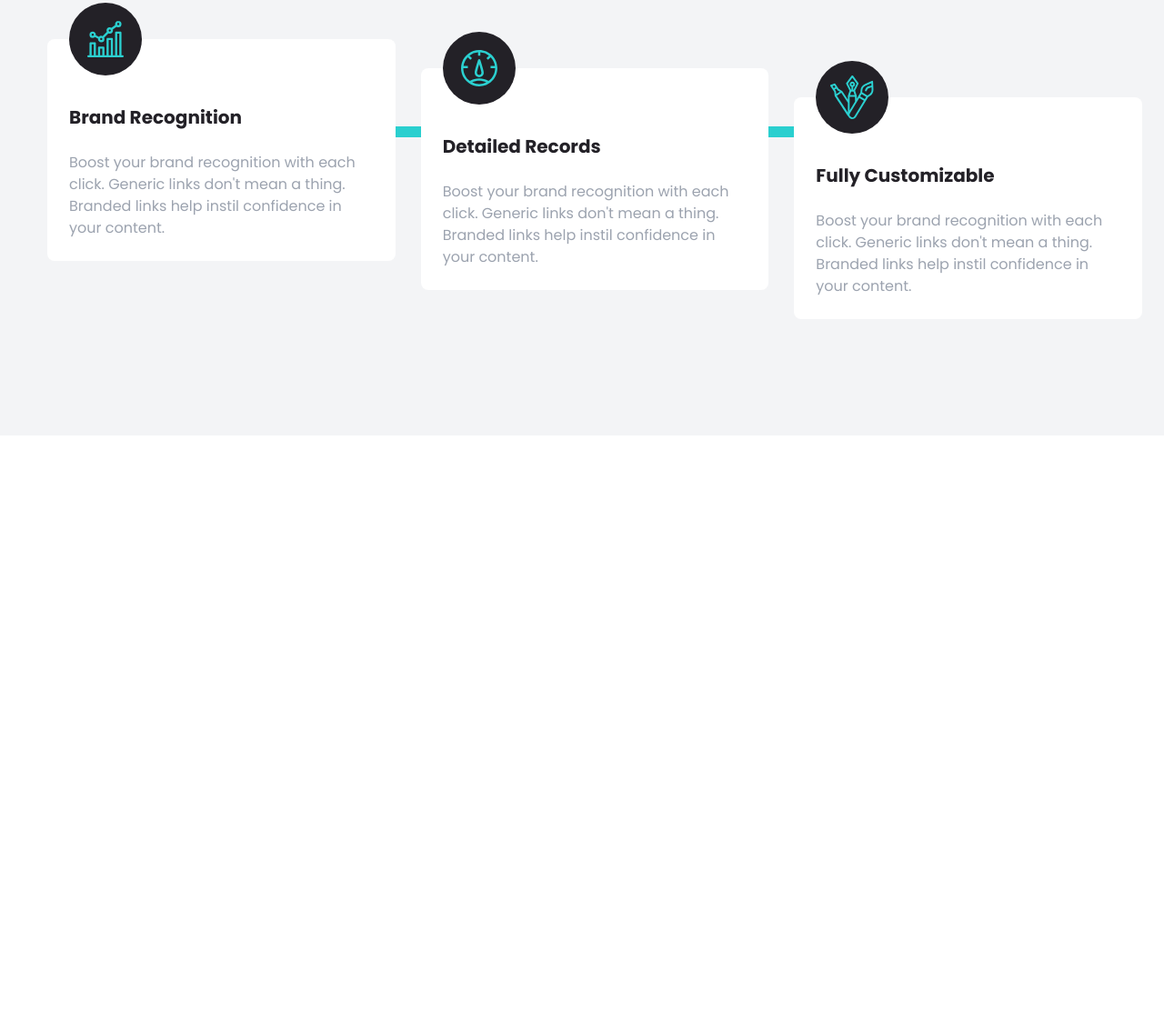
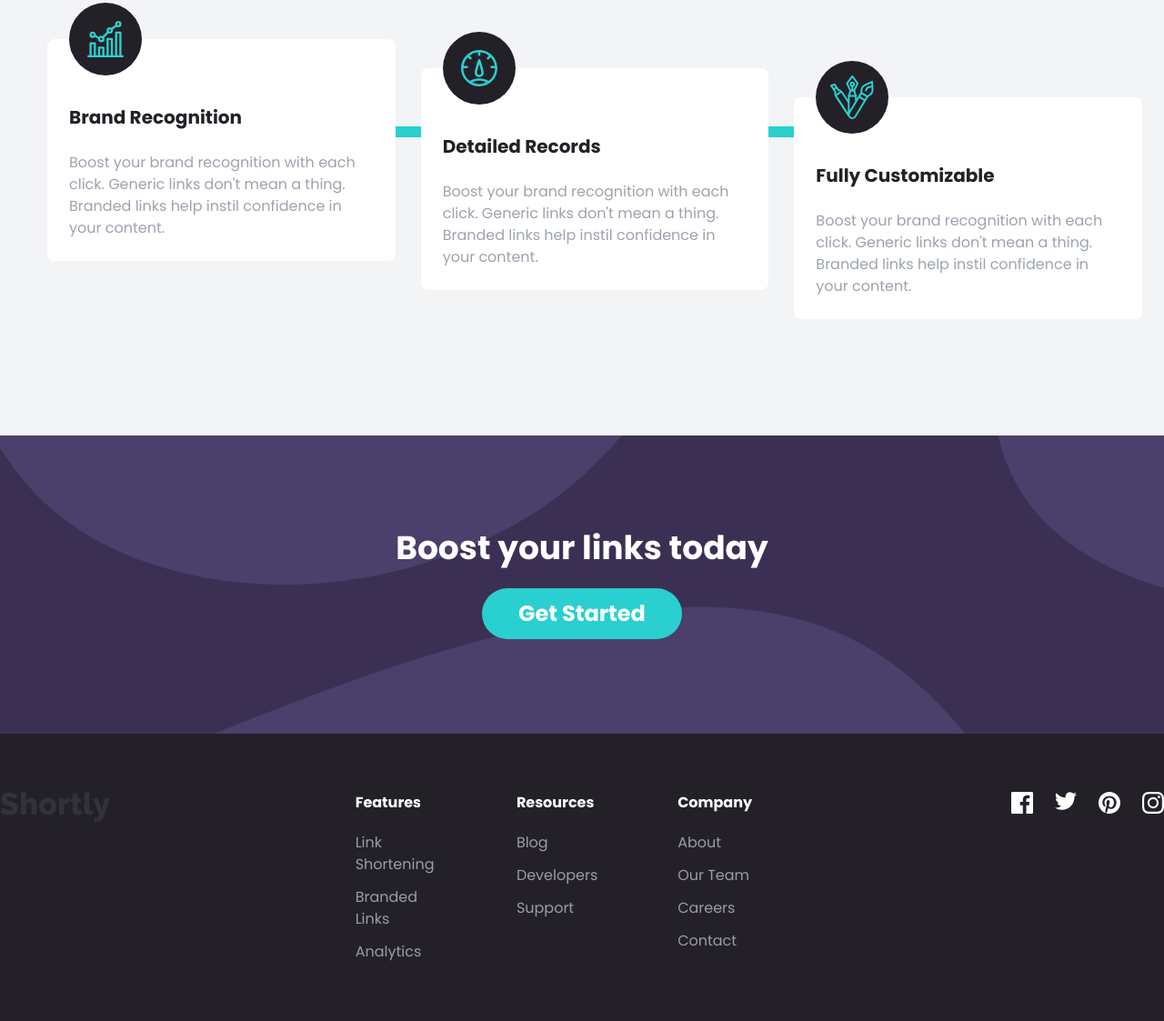
Before and after one commit to karmartir/shortly, a website: page index.html in a window 1280 px wide. Shown: the part 1471-2594 px from the top of the page at 91% size. Before the commit the page ends 1950 px from the top, so only its background shows below. Drawn offline with Linux system fonts and the light colour scheme.

Commit message:
CTA & Footer

```diff
--- a/index.html
+++ b/index.html
@@ -100,8 +100,7 @@
         >
           <input
             type="text"
-            class="flex-1 p-3 border-2 rounded-lg placeholder-cyan-500
-           focus:outline-none"
+            class="flex-1 p-3 border-2 rounded-lg placeholder-cyan-500 focus:outline-none"
             placeholder="Shorten a link here..."
             id="link-input"
           />
@@ -112,9 +111,10 @@
             Shorten It!
           </button>
           <!-- Error Message -->
-           <div id="err-msg" class="absolute left-7 bottom-3 text-red text-sm italic">
-
-           </div>
+          <div
+            id="err-msg"
+            class="absolute left-7 bottom-3 text-red text-sm italic"
+          ></div>
         </form>
         <!-- Link 1 -->
         <div
@@ -186,48 +186,177 @@
     </section>
     <!-- Feature Box Section -->
     <section id="features" class="pb-32 bg-gray-100">
-        <div class="relative container flex flex-col items-start px-6 mx-auto md:flex-row md:space-x-7">
+      <div
+        class="relative container flex flex-col items-start px-6 mx-auto md:flex-row md:space-x-7"
+      >
         <!-- Horizontal Line -->
-             <div class="hidden absolute top-24 w-10/12 left-16 h-3 bg-cyan md:block"></div>
+        <div
+          class="hidden absolute top-24 w-10/12 left-16 h-3 bg-cyan md:block"
+        ></div>
         <!-- Vertical Line -->
         <div class="absolute w-2 left-1/2 h-full -ml-1 bg-cyan md:hidden"></div>
         <!-- Box 1 -->
-             <div class="relative flex flex-col p-6 space-y-6 bg-white rounded-lg md:w-1/3">
+        <div
+          class="relative flex flex-col p-6 space-y-6 bg-white rounded-lg md:w-1/3"
+        >
           <!-- Image Positioning -->
           <div class="absolute -ml-10 left-1/2 -top-10 md:left-16">
             <!-- Image Container For Background & Center -->
-                     <div class="flex items-center justify-center w-20 h-20 p-4 rounded-full bg-veryDarkViolet">
+            <div
+              class="flex items-center justify-center w-20 h-20 p-4 rounded-full bg-veryDarkViolet"
+            >
               <img src="images/icon-brand-recognition.svg" alt="icon" />
             </div>
           </div>
-                 <h5 class="pt-6 text-xl font-bold text-center capitalize  text-veryDarkViolet md:text-left">Brand Recognition</h5>
-                 <p class="text-center text-gray-400 md:text-left">Boost your brand recognition with each click. Generic links don't mean a thing. Branded links help instil confidence in your content.</p>
+          <h5
+            class="pt-6 text-xl font-bold text-center capitalize text-veryDarkViolet md:text-left"
+          >
+            Brand Recognition
+          </h5>
+          <p class="text-center text-gray-400 md:text-left">
+            Boost your brand recognition with each click. Generic links don't
+            mean a thing. Branded links help instil confidence in your content.
+          </p>
         </div>
         <!-- Box 2 -->
-             <div class="relative flex flex-col mt-24 p-6 space-y-6 bg-white rounded-lg md:w-1/3 md:mt-8">
+        <div
+          class="relative flex flex-col mt-24 p-6 space-y-6 bg-white rounded-lg md:w-1/3 md:mt-8"
+        >
           <!-- Image Positioning -->
           <div class="absolute -ml-10 left-1/2 -top-10 md:left-16">
             <!-- Image Container For Background & Center -->
-                     <div class="flex items-center justify-center w-20 h-20 p-4 rounded-full bg-veryDarkViolet">
+            <div
+              class="flex items-center justify-center w-20 h-20 p-4 rounded-full bg-veryDarkViolet"
+            >
               <img src="images/icon-detailed-records.svg" alt="icon" />
             </div>
           </div>
-                 <h5 class="pt-6 text-xl font-bold text-center capitalize  text-veryDarkViolet md:text-left">Detailed Records</h5>
-                 <p class="text-center text-gray-400 md:text-left">Boost your brand recognition with each click. Generic links don't mean a thing. Branded links help instil confidence in your content.</p>
+          <h5
+            class="pt-6 text-xl font-bold text-center capitalize text-veryDarkViolet md:text-left"
+          >
+            Detailed Records
+          </h5>
+          <p class="text-center text-gray-400 md:text-left">
+            Boost your brand recognition with each click. Generic links don't
+            mean a thing. Branded links help instil confidence in your content.
+          </p>
         </div>
         <!-- Box 3 -->
-             <div class="relative flex flex-col mt-24 p-6 space-y-6 bg-white rounded-lg md:w-1/3 md:mt-16">
+        <div
+          class="relative flex flex-col mt-24 p-6 space-y-6 bg-white rounded-lg md:w-1/3 md:mt-16"
+        >
           <!-- Image Positioning -->
           <div class="absolute -ml-10 left-1/2 -top-10 md:left-16">
             <!-- Image Container For Background & Center -->
-                     <div class="flex items-center justify-center w-20 h-20 p-4 rounded-full bg-veryDarkViolet">
+            <div
+              class="flex items-center justify-center w-20 h-20 p-4 rounded-full bg-veryDarkViolet"
+            >
               <img src="images/icon-fully-customizable.svg" alt="icon" />
             </div>
           </div>
-                 <h5 class="pt-6 text-xl font-bold text-center capitalize  text-veryDarkViolet md:text-left">Fully Customizable</h5>
-                 <p class="text-center text-gray-400 md:text-left">Boost your brand recognition with each click. Generic links don't mean a thing. Branded links help instil confidence in your content.</p>
+          <h5
+            class="pt-6 text-xl font-bold text-center capitalize text-veryDarkViolet md:text-left"
+          >
+            Fully Customizable
+          </h5>
+          <p class="text-center text-gray-400 md:text-left">
+            Boost your brand recognition with each click. Generic links don't
+            mean a thing. Branded links help instil confidence in your content.
+          </p>
         </div>
       </div>
     </section>
+    <!-- CTA section -->
+    <section id="cta" class="py-24 bg-darkViolet">
+      <div class="flex flex-col p-2 space-y-6">
+        <h5
+          class="mx-auto space-y-10 text-4xl font-bold text-center text-white"
+        >
+          Boost your links today
+        </h5>
+        <button
+          class="px-10 py-5 mx-auto text-2xl font-bold text-white bg-cyan rounded-full hover:bg-cyanLight md:py-3 focus:outline-none"
+        >
+          Get Started
+        </button>
+      </div>
+    </section>
+    <!-- Footer Section -->
+    <footer class="py-16 bg-veryDarkViolet">
+      <div
+        class="container flex flex-col items-center justify-between mx-auto space-y-16 md:flex-row md:space-y-0 md:items-start"
+      >
+        <!-- Logo -->
+        <img src="images/logo.svg" alt="logo" />
+        <!-- Menus Container -->
+        <div
+          class="flex flex-col space-y-16 md:space-x-20 md:flex-row md:space-y-0"
+        >
+          <!-- Menu 1 -->
+          <div class="flex flex-col items-center w-full md:items-start">
+            <div class="mb-5 font-bold text-white capitalize">features</div>
+            <div class="flex flex-col items-center space-y-3 md:items-start">
+              <a href="#" class="capitalize text-grayishViolet hover:text-cyan"
+                >Link shortening</a
+              >
+              <a href="#" class="capitalize text-grayishViolet hover:text-cyan"
+                >Branded links</a
+              >
+              <a href="#" class="capitalize text-grayishViolet hover:text-cyan"
+                >Analytics</a
+              >
+            </div>
+          </div>
+          <!-- Menu 2 -->
+          <div class="flex flex-col items-center w-full md:items-start">
+            <div class="mb-5 font-bold text-white capitalize">Resources</div>
+            <div class="flex flex-col items-center space-y-3 md:items-start">
+              <a href="#" class="capitalize text-grayishViolet hover:text-cyan"
+                >Blog</a
+              >
+              <a href="#" class="capitalize text-grayishViolet hover:text-cyan"
+                >Developers</a
+              >
+              <a href="#" class="capitalize text-grayishViolet hover:text-cyan"
+                >Support</a
+              >
+            </div>
+          </div>
+          <!-- Menu 3 -->
+          <div class="flex flex-col items-center w-full md:items-start">
+            <div class="mb-5 font-bold text-white capitalize">Company</div>
+            <div class="flex flex-col items-center space-y-3 md:items-start">
+              <a href="#" class="capitalize text-grayishViolet hover:text-cyan"
+                >About</a
+              >
+              <a href="#" class="capitalize text-grayishViolet hover:text-cyan"
+                >Our team</a
+              >
+              <a href="#" class="capitalize text-grayishViolet hover:text-cyan"
+                >Careers</a
+              >
+              <a href="#" class="capitalize text-grayishViolet hover:text-cyan"
+                >Contact</a
+              >
+            </div>
+          </div>
+        </div>
+        <!-- Social Container -->
+        <div class="flex space-x-6">
+            <a href="#" class="ficon" id="">
+                <img src="images/icon-facebook.svg" alt="facebook" />
+            </a>
+            <a href="#" class="ficon" id="">
+                <img src="images/icon-twitter.svg" alt="twitter" />
+            </a>
+            <a href="#" class="ficon" id="">
+                <img src="images/icon-pinterest.svg" alt="pinterest" />
+            </a>
+            <a href="#" class="ficon" id="">
+                <img src="images/icon-instagram.svg" alt="instagram" />
+            </a>
+        </div>
+      </div>
+    </footer>
   </body>
 </html>
--- a/input.css
+++ b/input.css
@@ -1,3 +1,13 @@
 @tailwind base;
 @tailwind components;
 @tailwind utilities;
+
+#cta {
+    background-image: url('../images/bg-boost-desktop.svg');
+    background-repeat: no-repeat;
+    background-size: cover;
+}
+
+.ficon:hover{
+    filter: invert(79%) sepia(61%) saturate(464%) hue-rotate(130deg) brightness(89%) contrast(85%)
+}
```
Also changed, not shown: css/style.css. Lines whose indentation alone changed are shown as unchanged.
